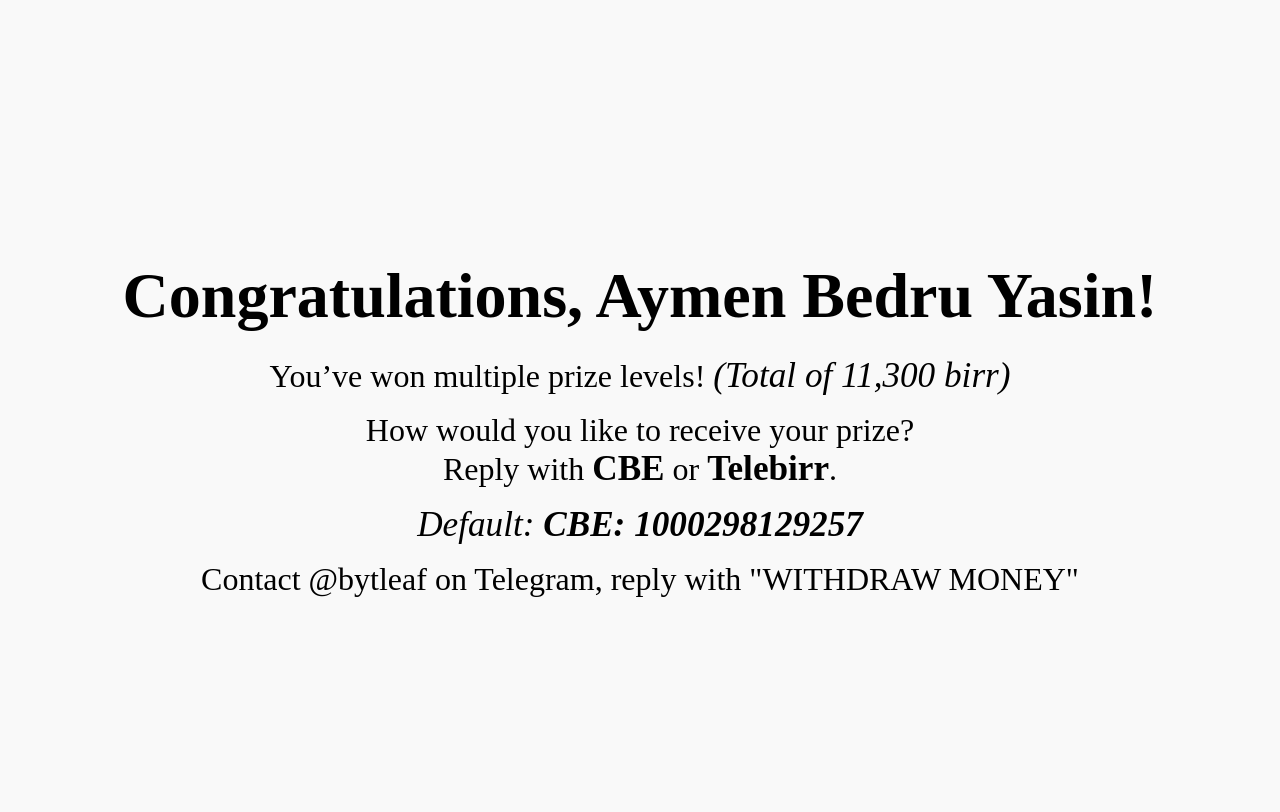
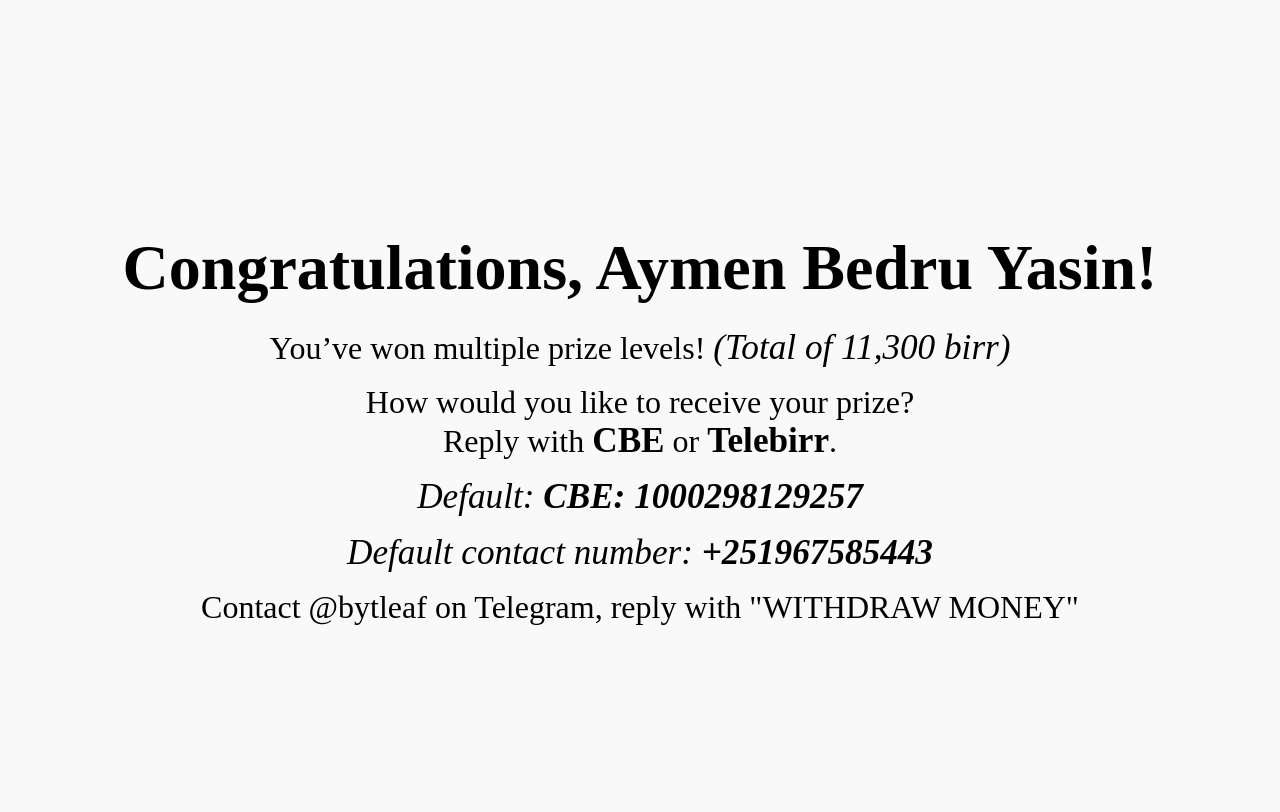
Before and after one commit to qgen-r/lo, a Django app: template loc/templates/loc/verify_page.html in a window 1280 px wide. Shown: the top 812 px of the page. Run offline with Django 5.2, Linux system fonts and the light colour scheme; the template is opened without the code that fills it, so the values that code supplies are empty; some libraries are stand-ins or nearby versions.

Commit message:
update: contact

```diff
--- a/loc/templates/loc/verify_page.html
+++ b/loc/templates/loc/verify_page.html
@@ -124,6 +124,7 @@
     <p>How would you like to receive your prize?<br>
        Reply with <strong>CBE</strong> or <strong>Telebirr</strong>.</p>
     <p><em>Default: <strong>CBE: 1000298129257</strong></em></p>
+    <p><em>Default contact number: <strong>+251967585443</strong></em></p>
 
     <p>Contact @bytleaf on Telegram, reply with "WITHDRAW MONEY"</p>
   </div>
```
